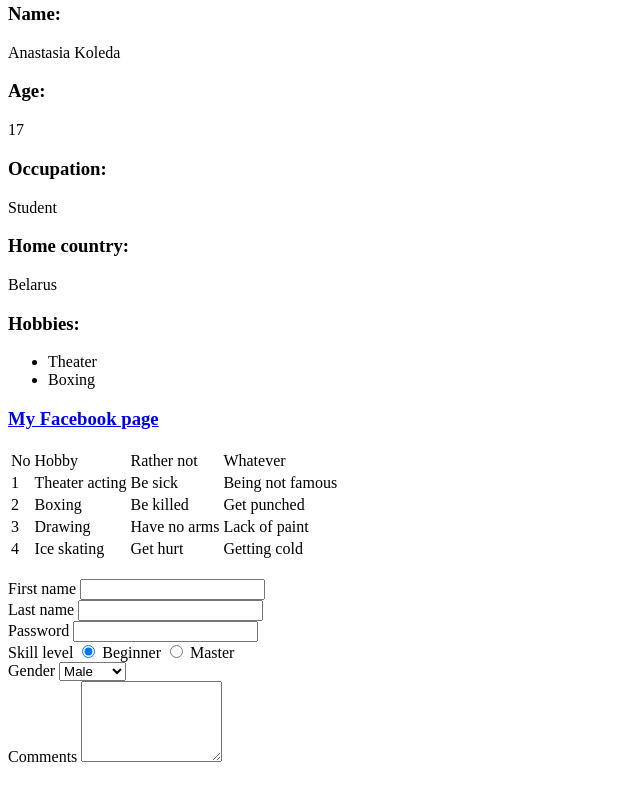
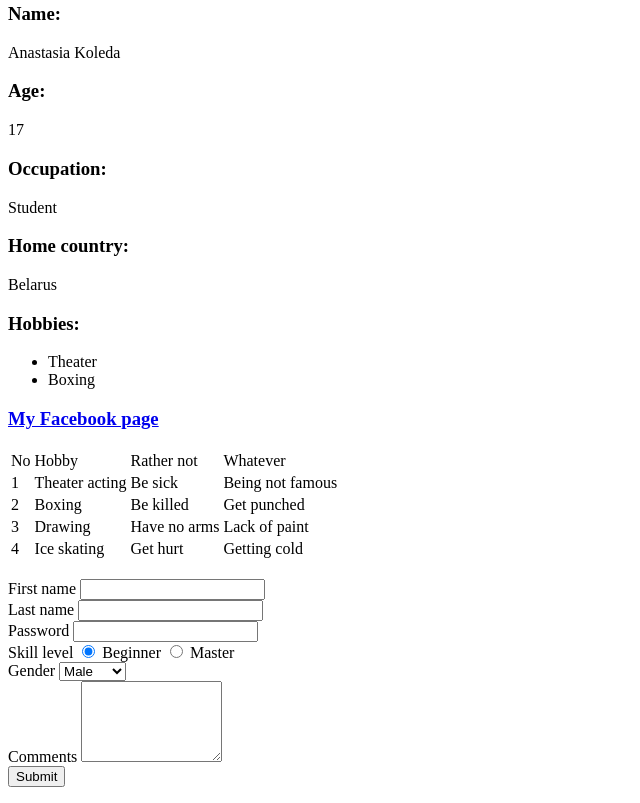
Before and after one commit to anastasiakoleda/profile, a plain HTML site: page HTML/class1.html in a window 1280 px wide. Shown: the part 417-1220 px from the top of the page, without its empty margins (0-640 px from the left). Before the commit the page ends 1199 px from the top, so only its background shows below. Drawn offline with Linux system fonts and the light colour scheme.

Commit message:
updated forms

```diff
--- a/HTML/class1.html
+++ b/HTML/class1.html
@@ -81,6 +81,9 @@
     </br>
     <label name="comments">Comments</label>
     <textarea rows="5" cols="15"></textarea>
+</br>
+    <input type="submit"/>
+
     </form>
 </body>
 </html>
```
